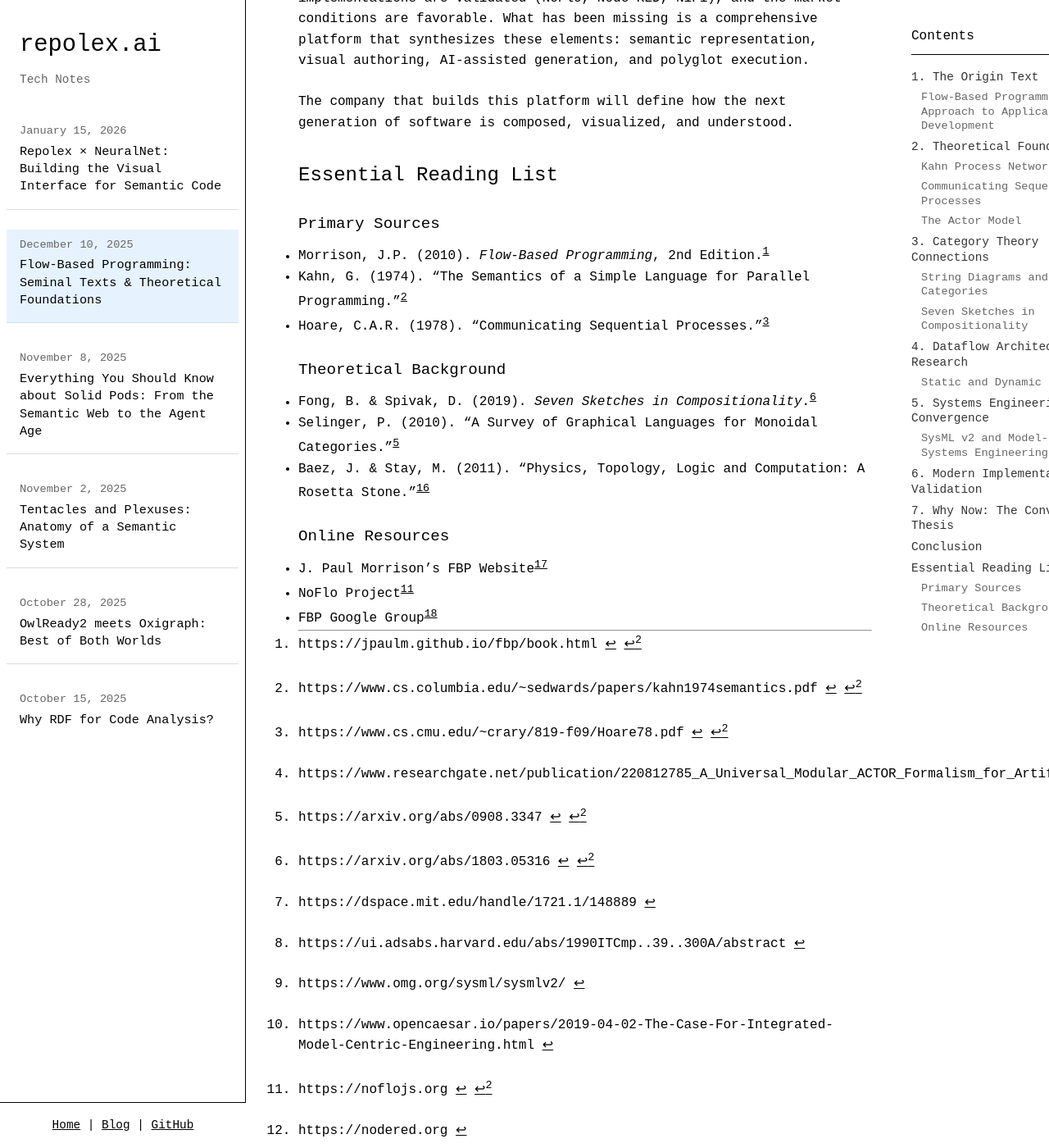
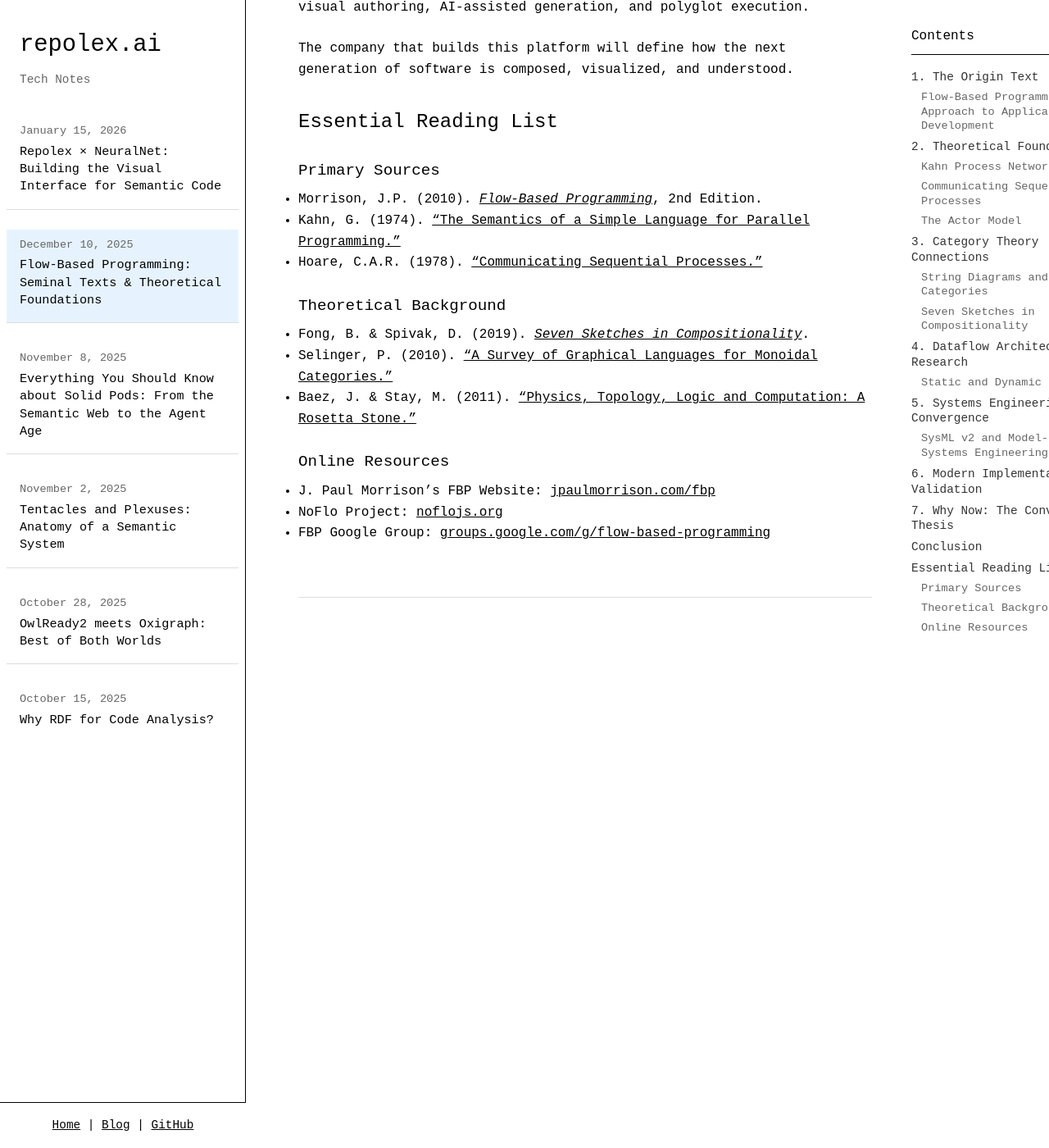
Before and after one commit to repolex-ai/repolex-www, a Jekyll site: the page built from _posts/2025-12-10-fbp-seminal-texts.md, in a window 1280 px wide and 1400 px high, scrolled down 6380 px. Shown: the whole window at 82% size. Built offline with Jekyll 4.4.1, drawn with Linux system fonts in a browser that asks for light colours; comment, search, counter and statistics services are not loaded; some of the changed lines change nothing that is shown; some of the changed text lies outside the part shown.

Commit message:
Revert "footnote formatting 🦶"
This reverts commit f2ecaf301c01227f2553158f959b9f52c06fed16.

```diff
--- a/_layouts/post-with-toc.html
+++ b/_layouts/post-with-toc.html
@@ -68,35 +68,16 @@
         return;
     }
 
-    // Helper function to create a clean slug from heading text
-    function slugify(text) {
-        return text
-            .toLowerCase()
-            .replace(/[^a-z0-9\s-]/g, '') // Remove special chars
-            .replace(/\s+/g, '-')          // Spaces to hyphens
-            .replace(/-+/g, '-')           // Collapse multiple hyphens
-            .replace(/^-|-$/g, '');        // Trim hyphens from ends
-    }
-
     const toc = document.createElement('ul');
     toc.className = 'toc-list';
 
     let currentH2 = null;
-    const usedIds = new Set();
 
     headings.forEach((heading, index) => {
-        // Always generate a clean ID from the heading text
-        let baseId = slugify(heading.textContent);
-        let id = baseId;
-        let counter = 1;
-
-        // Ensure unique IDs
-        while (usedIds.has(id)) {
-            id = baseId + '-' + counter;
-            counter++;
+        // Add ID to heading for linking
+        if (!heading.id) {
+            heading.id = 'heading-' + index;
         }
-        usedIds.add(id);
-        heading.id = id;
 
         const li = document.createElement('li');
         const a = document.createElement('a');
--- a/_posts/2025-12-10-fbp-seminal-texts.md
+++ b/_posts/2025-12-10-fbp-seminal-texts.md
@@ -21,9 +21,9 @@
 
 ## 1. The Origin Text
 
-### Flow-Based Programming: A New Approach to Application Development
+### [Flow-Based Programming: A New Approach to Application Development](https://jpaulm.github.io/fbp/book.html)
 
-> **Morrison, J. Paul.** *Flow-Based Programming.*[^morrison] Van Nostrand Reinhold, 1994. 2nd Edition: CreateSpace, 2010.
+> **Morrison, J. Paul.** Van Nostrand Reinhold, 1994. 2nd Edition: CreateSpace, 2010.
 
 This is the definitive text on FBP, written by its inventor after two decades of practical application at IBM and other organizations. Morrison developed FBP (originally called "Data Flow") while working on batch processing systems for a Canadian bank in 1969-1971, discovering that decomposing applications into networks of asynchronous processes connected by bounded buffers produced systems that were easier to understand, maintain, and modify than conventional procedural code.
 
@@ -33,7 +33,7 @@
 
 ### Kahn Process Networks
 
-> **Kahn, Gilles.** "The Semantics of a Simple Language for Parallel Programming."[^kahn] Information Processing 74, North-Holland Publishing, 1974.
+> **Kahn, Gilles.** ["The Semantics of a Simple Language for Parallel Programming."](https://www.cs.columbia.edu/~sedwards/papers/kahn1974semantics.pdf) Information Processing 74, North-Holland Publishing, 1974.
 
 Gilles Kahn's foundational paper provides the mathematical semantics that underpin FBP's determinism. Kahn proved that networks of monotonic processes communicating through unbounded FIFO channels produce deterministic results regardless of scheduling—a profound result that distinguishes FBP from other concurrent programming models. While Morrison developed FBP independently, Kahn's theoretical framework provides the formal basis for reasoning about FBP network behavior.
 
@@ -41,13 +41,13 @@
 
 ### Communicating Sequential Processes
 
-> **Hoare, C.A.R.** "Communicating Sequential Processes."[^hoare] Communications of the ACM, 21(8), 1978.
+> **Hoare, C.A.R.** ["Communicating Sequential Processes."](https://www.cs.cmu.edu/~crary/819-f09/Hoare78.pdf) Communications of the ACM, 21(8), 1978.
 
 Tony Hoare's CSP provides an alternative formal model for process communication that influenced FBP's development. While CSP uses synchronous rendezvous (both sender and receiver must be ready simultaneously), FBP's buffered connections provide greater flexibility and natural flow control.
 
 ### The Actor Model
 
-> **Hewitt, Carl; Bishop, Peter; Steiger, Richard.** "A Universal Modular ACTOR Formalism for Artificial Intelligence."[^hewitt] IJCAI, 1973.
+> **Hewitt, Carl; Bishop, Peter; Steiger, Richard.** ["A Universal Modular ACTOR Formalism for Artificial Intelligence."](https://www.researchgate.net/publication/220812785_A_Universal_Modular_ACTOR_Formalism_for_Artificial_Intelligence) IJCAI, 1973.
 
 Carl Hewitt's Actor Model shares FBP's emphasis on message-passing concurrency but differs in crucial ways. Actors are addressed entities that can create new actors and change behavior between messages, while FBP processes are anonymous components in a fixed topology. FBP's static network structure enables visual programming and topological reasoning that dynamic actor systems cannot easily support.
 
@@ -55,7 +55,7 @@
 
 ### String Diagrams and Monoidal Categories
 
-> **Selinger, Peter.** "A Survey of Graphical Languages for Monoidal Categories."[^selinger] New Structures for Physics, Springer, 2010.
+> **Selinger, Peter.** ["A Survey of Graphical Languages for Monoidal Categories."](https://arxiv.org/abs/0908.3347) New Structures for Physics, Springer, 2010.
 
 A profound realization emerges when examining FBP through the lens of category theory: FBP networks are *string diagrams* in monoidal categories. This is not merely an analogy—it is a precise mathematical correspondence. Components are morphisms, wires are objects, parallel composition is the monoidal product, and sequential composition is ordinary categorical composition.
 
@@ -63,7 +63,7 @@
 
 ### Seven Sketches in Compositionality
 
-> **Fong, Brendan and Spivak, David I.** *Seven Sketches in Compositionality.*[^fong-spivak] MIT Press, 2019.
+> **Fong, Brendan and Spivak, David I.** MIT Press, 2019. (Available: [arXiv:1803.05316](https://arxiv.org/abs/1803.05316))
 
 This accessible introduction to applied category theory dedicates significant attention to signal flow graphs and their categorical semantics. Fong and Spivak demonstrate how engineering diagrams—including dataflow networks—can be given precise compositional meaning. Their treatment of operads and decorated cospans provides tools for defining domain-specific FBP variants with guaranteed compositional properties.
 
@@ -71,9 +71,9 @@
 
 ### Static and Dynamic Dataflow
 
-> **Dennis, Jack B.** "First Version of a Data Flow Procedure Language."[^dennis] MIT, 1974.
+> **Dennis, Jack B.** ["First Version of a Data Flow Procedure Language."](https://dspace.mit.edu/handle/1721.1/148889) MIT, 1974.
 
-> **Arvind and Nikhil, R.S.** "Executing a Program on the MIT Tagged-Token Dataflow Architecture."[^arvind] IEEE Trans. Computers, 1990.
+> **Arvind and Nikhil, R.S.** ["Executing a Program on the MIT Tagged-Token Dataflow Architecture."](https://ui.adsabs.harvard.edu/abs/1990ITCmp..39..300A/abstract) IEEE Trans. Computers, 1990.
 
 The dataflow architecture research program at MIT, led by Jack Dennis and later Arvind, pursued hardware implementations of dataflow execution. While commercial dataflow machines never achieved widespread adoption, this research produced invaluable insights into parallel execution models, token matching, and the relationship between program structure and execution semantics. FBP can be understood as a software realization of dataflow principles on conventional hardware.
 
@@ -81,9 +81,9 @@
 
 ### SysML v2 and Model-Based Systems Engineering
 
-> **Object Management Group.** "SysML v2 Specification."[^sysml] OMG, 2023.
+> **Object Management Group.** ["SysML v2 Specification."](https://www.omg.org/sysml/sysmlv2/) OMG, 2023.
 
-> **Elaasar, Maged et al.** "The Case for Integrated Model-Centric Engineering."[^opencaesar] NASA JPL / OpenCAESAR, 2019.
+> **Elaasar, Maged et al.** ["The Case for Integrated Model-Centric Engineering."](https://www.opencaesar.io/papers/2019-04-02-The-Case-For-Integrated-Model-Centric-Engineering.html) NASA JPL / OpenCAESAR, 2019.
 
 The systems engineering community has independently converged on flow-based representations through SysML v2's Action/Flow semantics. Notably, SysML v2's KerML (Kernel Modeling Language) provides foundational semantics that map to OWL2-DL, enabling integration with semantic web technologies. NASA JPL's OpenCAESAR project bridges SysML with OML (Ontological Modeling Language), demonstrating the viability of connecting visual dataflow models to RDF-based knowledge graphs.
 
@@ -93,11 +93,11 @@
 
 Several modern projects have demonstrated FBP's continued relevance:
 
-- **NoFlo**[^noflo] (Henri Bergius, 2011-present): JavaScript FBP runtime with visual editor, used in production at The Grid and other companies.
-- **Node-RED**[^nodered] (IBM Emerging Technology, 2013-present): Visual programming tool for IoT and event-driven applications. Deployed globally in industrial and home automation contexts.
-- **Apache NiFi**[^nifi] (NSA/Apache Foundation): Enterprise data flow system handling petabytes at major organizations.
-- **LabVIEW**[^labview] (National Instruments, 1986-present): Dataflow visual programming for scientific instrumentation. Four decades of continuous development and billions in revenue.
-- **Unreal Engine Blueprints**[^blueprints] (Epic Games): Visual scripting system enabling non-programmers to create game logic.
+- **[NoFlo](https://noflojs.org)** (Henri Bergius, 2011-present): JavaScript FBP runtime with visual editor, used in production at The Grid and other companies.
+- **[Node-RED](https://nodered.org)** (IBM Emerging Technology, 2013-present): Visual programming tool for IoT and event-driven applications. Deployed globally in industrial and home automation contexts.
+- **[Apache NiFi](https://nifi.apache.org)** (NSA/Apache Foundation): Enterprise data flow system handling petabytes at major organizations.
+- **[LabVIEW](https://www.ni.com/en-us/shop/labview.html)** (National Instruments, 1986-present): Dataflow visual programming for scientific instrumentation. Four decades of continuous development and billions in revenue.
+- **[Unreal Engine Blueprints](https://docs.unrealengine.com/5.0/en-US/blueprints-visual-scripting-in-unreal-engine/)** (Epic Games): Visual scripting system enabling non-programmers to create game logic.
 
 ## 7. Why Now: The Convergence Thesis
 
@@ -122,37 +122,16 @@
 ## Essential Reading List
 
 ### Primary Sources
-- Morrison, J.P. (2010). *Flow-Based Programming*, 2nd Edition.[^morrison]
-- Kahn, G. (1974). "The Semantics of a Simple Language for Parallel Programming."[^kahn]
-- Hoare, C.A.R. (1978). "Communicating Sequential Processes."[^hoare]
+- Morrison, J.P. (2010). [*Flow-Based Programming*](https://jpaulm.github.io/fbp/book.html), 2nd Edition.
+- Kahn, G. (1974). ["The Semantics of a Simple Language for Parallel Programming."](https://www.cs.columbia.edu/~sedwards/papers/kahn1974semantics.pdf)
+- Hoare, C.A.R. (1978). ["Communicating Sequential Processes."](https://www.cs.cmu.edu/~crary/819-f09/Hoare78.pdf)
 
 ### Theoretical Background
-- Fong, B. & Spivak, D. (2019). *Seven Sketches in Compositionality*.[^fong-spivak]
-- Selinger, P. (2010). "A Survey of Graphical Languages for Monoidal Categories."[^selinger]
-- Baez, J. & Stay, M. (2011). "Physics, Topology, Logic and Computation: A Rosetta Stone."[^baez]
+- Fong, B. & Spivak, D. (2019). [*Seven Sketches in Compositionality*](https://arxiv.org/abs/1803.05316).
+- Selinger, P. (2010). ["A Survey of Graphical Languages for Monoidal Categories."](https://arxiv.org/abs/0908.3347)
+- Baez, J. & Stay, M. (2011). ["Physics, Topology, Logic and Computation: A Rosetta Stone."](https://arxiv.org/abs/0903.0340)
 
 ### Online Resources
-- J. Paul Morrison's FBP Website[^morrison-site]
-- NoFlo Project[^noflo]
-- FBP Google Group[^fbp-group]
-
----
-
-[^morrison]: https://jpaulm.github.io/fbp/book.html
-[^kahn]: https://www.cs.columbia.edu/~sedwards/papers/kahn1974semantics.pdf
-[^hoare]: https://www.cs.cmu.edu/~crary/819-f09/Hoare78.pdf
-[^hewitt]: https://www.researchgate.net/publication/220812785_A_Universal_Modular_ACTOR_Formalism_for_Artificial_Intelligence
-[^selinger]: https://arxiv.org/abs/0908.3347
-[^fong-spivak]: https://arxiv.org/abs/1803.05316
-[^dennis]: https://dspace.mit.edu/handle/1721.1/148889
-[^arvind]: https://ui.adsabs.harvard.edu/abs/1990ITCmp..39..300A/abstract
-[^sysml]: https://www.omg.org/sysml/sysmlv2/
-[^opencaesar]: https://www.opencaesar.io/papers/2019-04-02-The-Case-For-Integrated-Model-Centric-Engineering.html
-[^noflo]: https://noflojs.org
-[^nodered]: https://nodered.org
-[^nifi]: https://nifi.apache.org
-[^labview]: https://www.ni.com/en-us/shop/labview.html
-[^blueprints]: https://docs.unrealengine.com/5.0/en-US/blueprints-visual-scripting-in-unreal-engine/
-[^baez]: https://arxiv.org/abs/0903.0340
-[^morrison-site]: https://jpaulmorrison.com/fbp
-[^fbp-group]: https://groups.google.com/g/flow-based-programming
+- J. Paul Morrison's FBP Website: [jpaulmorrison.com/fbp](https://jpaulmorrison.com/fbp)
+- NoFlo Project: [noflojs.org](https://noflojs.org)
+- FBP Google Group: [groups.google.com/g/flow-based-programming](https://groups.google.com/g/flow-based-programming)
--- a/assets/css/style.css
+++ b/assets/css/style.css
@@ -120,7 +120,6 @@
     color: #888;
     margin: 0.5rem 0 1.5rem 0;
     padding: 0 2rem;
-    text-align: center;
 }
 
 .post-subtitle a {
```
